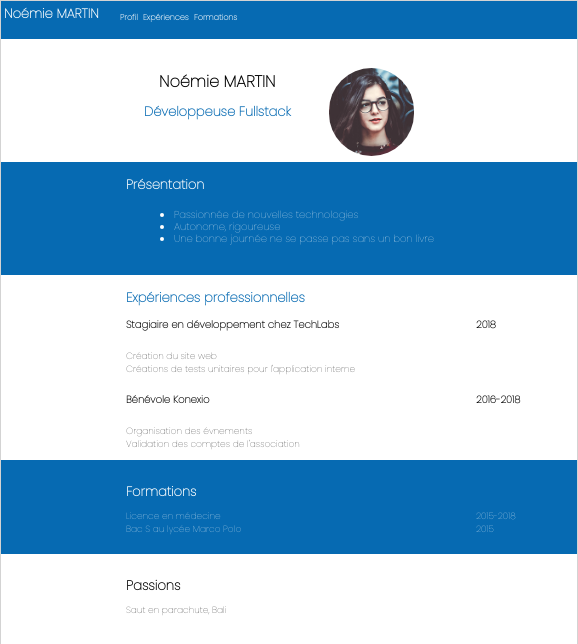
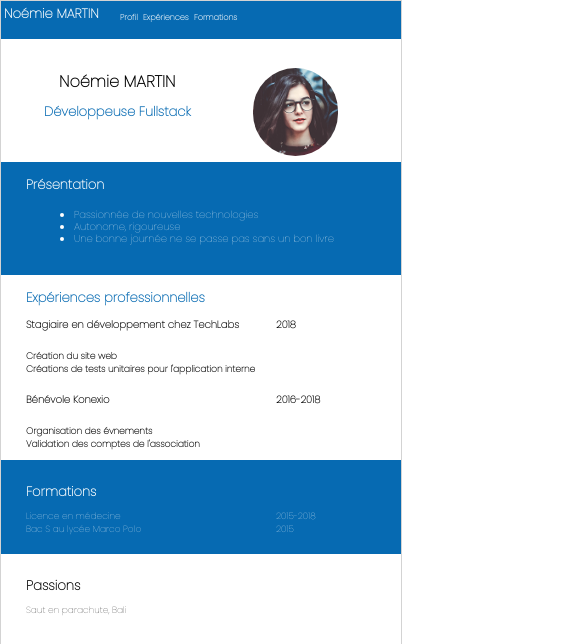
Before and after one commit to EloiGry/my-cv, a plain HTML site: page index.html in a window 390 px wide. Shown: the top 644 px of the page, 578 px wide, since content can reach past the window. Drawn offline with Linux system fonts and the light colour scheme.

Commit message:
Final Project

```diff
--- a/index.html
+++ b/index.html
@@ -12,10 +12,17 @@
     <title>Document</title>
 </head>
 <body>
-<div class="column1"> <b> <div class="Noémie">Noémie MARTIN</div>  </b> <div class="profil"> Profil Expériences Formations </div> </div>
+<div class="column1">
+    <b> <div class="Noémie">Noémie MARTIN</div>  </b>
+    <div class="profil">
+    <a href="#column2"> Profil </a>
+    <a href="#ep"> Expériences </a>
+    <a href="#Formation"> Formations</a>
+</div>
+</div>
 
 
-<div class="column2"> <div class="textcolumn2"> <div class="NM"> <strong> Noémie MARTIN </strong> </div> <div class="DFS"> Développeuse Fullstack </div></div>  <img src="img/noemie_martin.png" alt=""> </div>
+<div id="column2"> <div class="textcolumn2"> <div class="NM"> <strong> Noémie MARTIN </strong> </div> <div class="DFS"> Développeuse Fullstack </div></div>  <img src="img/noemie_martin.png" alt=""> </div>
 
 
 <div class="column3"> <h3 class="Présentation"> Présentation </h3>
@@ -25,16 +32,16 @@
 
 
 <div class="column4"> <h3 id="ep"> Expériences professionnelles </h3> <br>
-    <h5 class="Stagiaire"> Stagiaire en développement chez TechLabs <span> 2018</span> </h5> <br><br> <div class="Créa">Création du site web <br>
+    <h5 class="Stagiaire"> <b>Stagiaire en développement chez TechLabs</b>  <span> 2018</span> </h5> <br><br> <div class="Créa">Création du site web <br>
         Créations de tests unitaires pour l'application interne <br> </div> <br>
 
-<h5 class="Bénévole"> Bénévole Konexio <span>2016-2018</span></h5> <br><br>
+<h5 class="Bénévole"> <strong> Bénévole Konexio </strong> <span>2016-2018</span></h5> <br><br>
 
 <div class="Orga">Organisation des évnements <br>
     Validation des comptes de l'association</div>  </div>
 
 
-<div class="column5"> <h5 class="Formation"> Formations </h5> <br><br>
+<div class="column5"> <h5 id="Formation"> Formations </h5> <br><br>
 
 <div class="texteFormation">Licence en médecine <span> 2015-2018</span> <br>
     Bac S au lycée Marco Polo <span> 2015 </span></div></div>
--- a/style.css
+++ b/style.css
@@ -7,6 +7,9 @@ body {width: 576px;
 margin: auto;
 border: solid 1px lightgray;
 font-family: 'Poppins', sans-serif;}
+
+
+
 
 .column1, .column3, .column5, .column7 {background-color: #066AB2;
 color: white;}
@@ -23,6 +26,11 @@ word-spacing: 3px;
 font-weight: 600;
 }
 
+.profil a {text-decoration: none;
+color: white;}
+
+
+
 .Noémie {font-size: small;
 position: absolute;
 left: 3px;
@@ -30,7 +38,7 @@ bottom: 15px;
 font-weight:900;}
 
 
-.column2 {height: 123px;
+#column2 {height: 123px;
 position: relative;}
 
 .textcolumn2 {position: absolute;
@@ -85,6 +93,7 @@ font-size: small;
 .Stagiaire {font-size: x-small;
 position: absolute;
 left: 125px;
+font-weight: 900;
 }
 
 .Bénévole {font-size: x-small;
@@ -95,13 +104,13 @@ left: 125px;
 .Créa {font-size: xx-small;
 position: absolute;
 left: 125px;
-color: black;
+font-weight: 600;
 }
 
 .Orga {font-size: xx-small;
     position: absolute;
     left: 125px;
-    color: black;
+    font-weight: 600;
 }
 
 span {position: absolute;
@@ -111,7 +120,7 @@ white-space: nowrap;}
 .column5 {height:94px;
 position: relative;}
 
-.Formation {position: absolute;
+#Formation {position: absolute;
 left: 125px;
 font-size: small;}
 
@@ -138,3 +147,107 @@ position: relative;}
 .rs {position: absolute;
 left:180px;
 top: 20px;}
+
+.column7 a {
+color: white;}
+
+@media screen and (max-width: 500px) {
+    body {
+        width: 400px;
+    }
+
+    .textcolumn2 {
+        position: absolute;
+        left: 43px;
+        top: 28px;
+        line-height: 30px;
+        text-align: center;
+        }
+
+        img {height: 88px;
+            width: 85px;
+            border-radius: 45px;
+            position: absolute;
+            right: 63px;
+            bottom: 6px;}
+
+    .Présentation {
+        position: absolute;
+        left: 25px;
+        font-size: small;
+    }
+
+    ul {
+        position: absolute;
+        left: 33px;
+        font-size: x-small;
+        bottom: 20px;
+        line-height: 12px;
+    }
+
+    #ep {
+        color: #066AB2;
+        position: absolute;
+        left: 25px;
+        font-size: small;
+        }
+
+        .Stagiaire {
+            font-size: x-small;
+            position: absolute;
+            left: 25px;
+            font-weight: 900;
+        }
+
+        .Bénévole {
+            font-size: x-small;
+            position: absolute;
+            left: 25px;
+        }
+
+        .Créa {
+            font-size: xx-small;
+            position: absolute;
+            left: 25px;
+            font-weight: 600;
+        }
+
+        .Orga {
+            font-size: xx-small;
+            position: absolute;
+            left: 25px;
+            font-weight: 600;
+        }
+
+        span {
+            position: absolute;
+            left: 250px;
+            white-space: nowrap;
+        }
+
+        #Formation {
+            position: absolute;
+            left: 25px;
+            font-size: small;}
+
+            .texteFormation {
+                position: absolute;
+            left: 25px;
+            font-size: xx-small;
+        }
+
+        .Passions {
+            position: absolute;
+            left: 25px;}
+
+            .textePassions {
+                position: absolute;
+                left: 25px;
+                font-size: xx-small;}
+
+
+
+
+
+
+}
```
